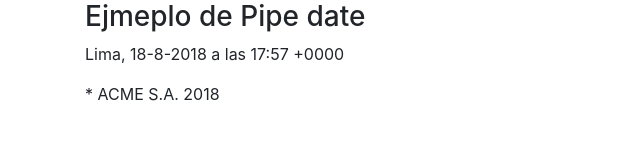
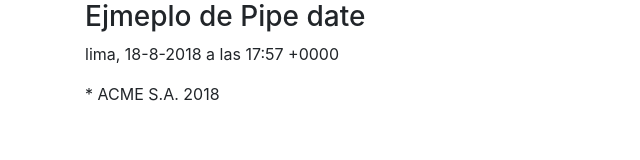
Before and after one commit to JMVasquezR/tutoAngular, an Angular app: page / in a window 1280 px wide. Shown: the top 160 px of the page, without its empty margins (0-640 px from the left). Built offline with nearby package versions, Linux system fonts and the light colour scheme.

Commit message:
Formato Pipe uppercase

```diff
--- a/src/app/fechaactual/fechaactual.component.ts
+++ b/src/app/fechaactual/fechaactual.component.ts
@@ -2,7 +2,7 @@ import {Component} from '@angular/core';
 
 @Component({
   selector: 'app-fehcaactual',
-  template: `<p> Lima, {{hoy | date:'d-M-y'}} a las {{hoy | date: 'H:m  Z'}} </p>
+  template: `<p> {{ciudad | lowercase}}, {{hoy | date:'d-M-y'}} a las {{hoy | date: 'H:m  Z'}} </p>
   <app-copyright></app-copyright>`,
   // templateUrl: './fechaactual.component.html',
   styleUrls: ['./fechaactual.component.css']
@@ -10,4 +10,5 @@ import {Component} from '@angular/core';
 
 export class FechaactualComponent {
   hoy = new Date();
+  ciudad: string = 'Lima';
 }
```
